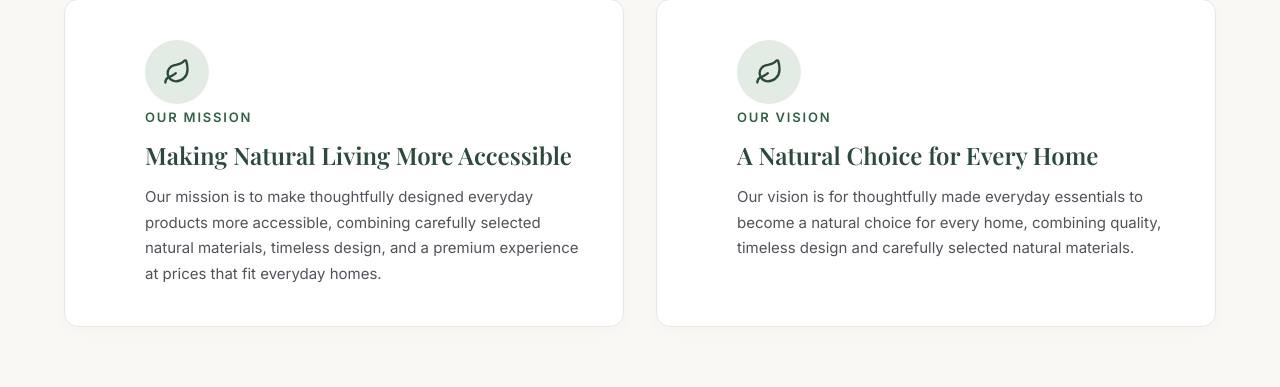
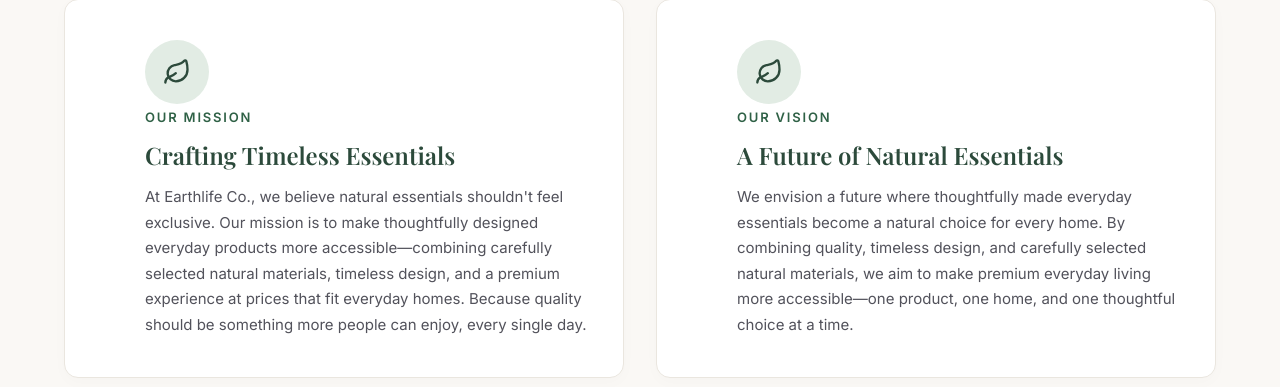
Before and after one commit to PoojithaJagadam/EarthLifeCo, a React (Vite) app: page / in a window 1280 px wide. Shown: the part 922-1309 px from the top of the page. Built offline with nearby package versions, Linux system fonts and the light colour scheme; no server answers; a web font is replaced by a local one.

Commit message:
feat(mission-vision): update mission and vision copy
Refine the mission and vision statements to better reflect the brand identity and value proposition.

```diff
--- a/src/components/MissionVision/MissionVision.jsx
+++ b/src/components/MissionVision/MissionVision.jsx
@@ -26,9 +26,9 @@ const MissionVision = () => {
               </div>
               <div className="why-mv-text-group">
                 <span className="why-section-tag">OUR MISSION</span>
-                <h3 className="why-mv-title">Making Natural Living More Accessible</h3>
+                <h3 className="why-mv-title">Crafting Timeless Essentials</h3>
                 <p className="why-mv-desc">
-                  Our mission is to make thoughtfully designed everyday products more accessible, combining carefully selected natural materials, timeless design, and a premium experience at prices that fit everyday homes.
+                  At Earthlife Co., we believe natural essentials shouldn't feel exclusive. Our mission is to make thoughtfully designed everyday products more accessible—combining carefully selected natural materials, timeless design, and a premium experience at prices that fit everyday homes. Because quality should be something more people can enjoy, every single day.
                 </p>
               </div>
             </div>
@@ -51,9 +51,9 @@ const MissionVision = () => {
               </div>
               <div className="why-mv-text-group">
                 <span className="why-section-tag">OUR VISION</span>
-                <h3 className="why-mv-title">A Natural Choice for Every Home</h3>
+                <h3 className="why-mv-title">A Future of Natural Essentials</h3>
                 <p className="why-mv-desc">
-                  Our vision is for thoughtfully made everyday essentials to become a natural choice for every home, combining quality, timeless design and carefully selected natural materials.
+                  We envision a future where thoughtfully made everyday essentials become a natural choice for every home. By combining quality, timeless design, and carefully selected natural materials, we aim to make premium everyday living more accessible—one product, one home, and one thoughtful choice at a time.
                 </p>
               </div>
             </div>
```
